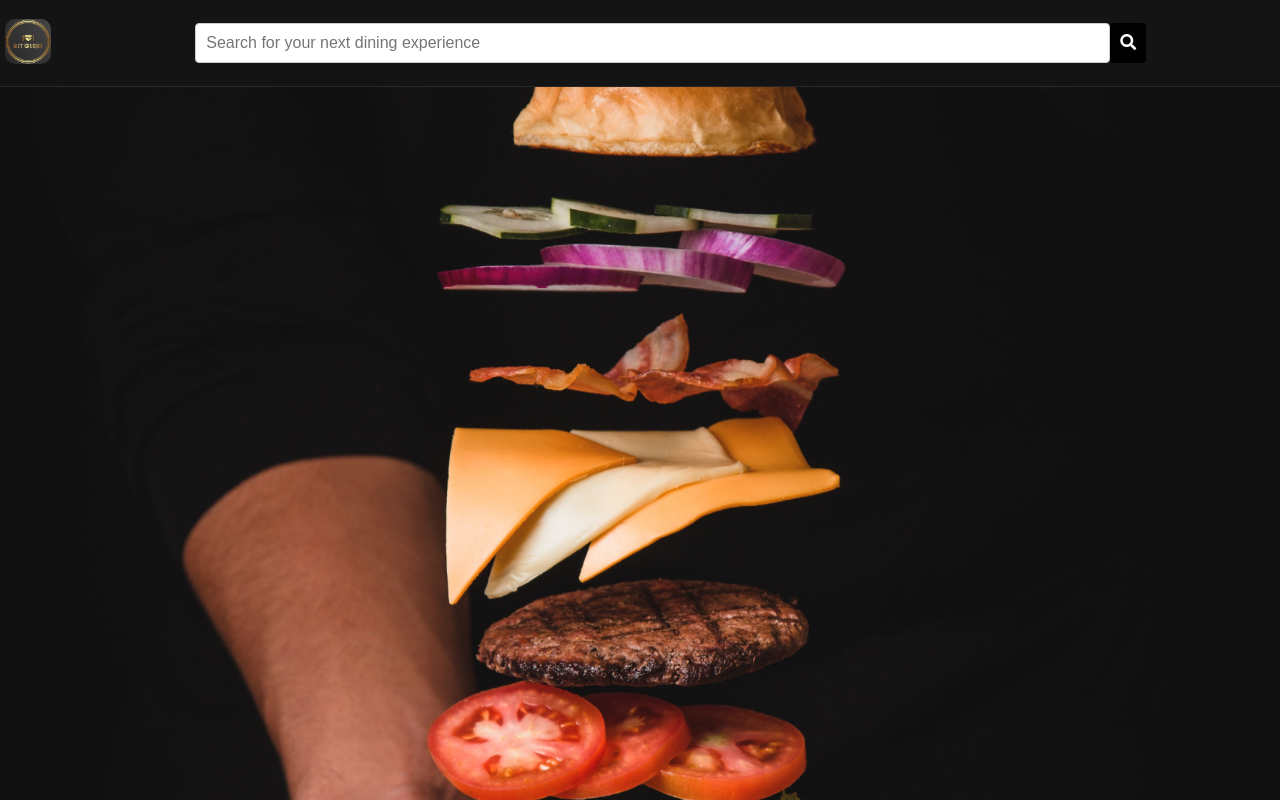
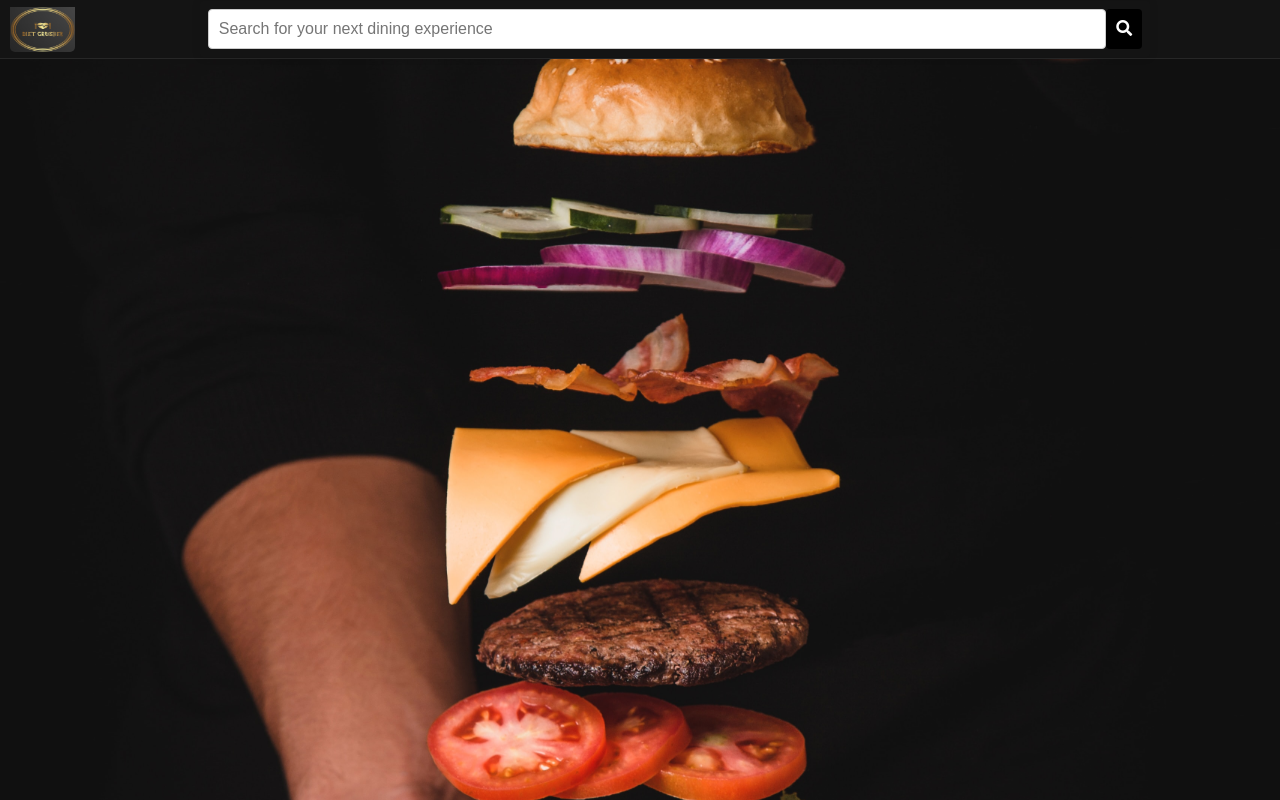
Before and after one commit to stroud91/CapStoneProject, a React (Create React App) app in the folder react-app/: page / in a window 1280 px wide. Built offline with nearby package versions, Linux system fonts and the light colour scheme; no server answers.

Commit message:
css update to make similar size

```diff
--- a/react-app/src/components/Loading/LoadingAnimation.css
+++ b/react-app/src/components/Loading/LoadingAnimation.css
@@ -7,7 +7,7 @@
 
   .loading-spinner {
     border: 5px solid #f3f3f3;
-    border-top: 5px solid #3498db;
+    border-top: 5px solid gold;
     border-radius: 50%;
     width: 50px;
     height: 50px;
--- a/react-app/src/components/Navigation/Navigation.css
+++ b/react-app/src/components/Navigation/Navigation.css
@@ -63,15 +63,16 @@ li {
 .view-business-button{
   width: calc(100% - 20px);
   background-color: red;
+  color: white;
+  padding: 8px 12px;
+  text-decoration: none;
   font-family: system-ui, -apple-system, BlinkMacSystemFont, 'Segoe UI', Roboto, Oxygen, Ubuntu, Cantarell, 'Open Sans', 'Helvetica Neue', sans-serif;
-  color: white;
-  text-decoration: none;
   font-size: medium;
-  padding: 8px 12px;  /* margin: 10px; */
   margin-bottom: 0;
   text-align: center;
   border-radius: 5px;
   transition: background-color 0.3s ease;
+  margin: 10px;
 }
 
 .view-business-button:hover {
@@ -107,6 +108,7 @@ li {
   text-align: center;
   border-radius: 5px;
   transition: background-color 0.3s ease;
+  margin: 10px;
 }
 
 .create-business-button:hover {
@@ -123,14 +125,14 @@ li {
 
 .profile-button:hover {
   border: 0;
-  background-color: #f2f2f2;
+  background-color: #464646;
 }
 
 /* Profile Dropdown Styling */
 .profile-dropdown {
   position: absolute;
   top: 100%;
-  right: 15px;
+  right: 7px;
   background-color: white;
   border: 1px solid #ccc;
   border-radius: 10px;
@@ -138,6 +140,8 @@ li {
   min-width: 200px;
   display: block;
   z-index: 999;
+
+
 }
 
 .profile-dropdown.hidden {
@@ -180,13 +184,13 @@ li {
 
 /* Modal Button Styling */
 .open-modal-button {
-  background-color: #007bff;
+  background-color: #b5a240;
   color: white;
   padding: 10px 15px;
 }
 
 .open-modal-button:hover {
-  background-color: #0056b3;
+  background-color: #262626;
 }
 
 /* Navigation Container */
@@ -194,28 +198,36 @@ li {
   display: flex;
   justify-content: space-between;
   align-items: center;
-  padding: 5px;
+  /* padding: 10px; */
   background-color: #141414;
   border-bottom: 1px solid #272727;
   position: relative;
+  padding-right: 20px;
 }
 
 .nav-left {
   display: flex;
   align-items: center;
+  margin-left: 10px;
 }
 
 .small-logo {
   height: 45px;
-  width: auto;
+  width: 65px;
   margin-right: 15px;
-  border-radius: 10px;
+  border-radius: 5px;
+  padding-top: 5px;
+  border: none;
+  color: #FFF;
+  cursor: pointer;
+  font-size: 1rem;
+  transition: background-color 0.2s;
 }
 
 /* Searchbar Style */
 .searchbar {
   flex: 1;
-  padding: 10px;
+  padding: 1px;
 
 }
 .search-bar::placeholder {
@@ -257,13 +269,14 @@ button {
   padding: 10px 20px;
   border: none;
   border-radius: 5px;
-  background-color: #007BFF;
+  background-color: #b5a240;
   color: #FFF;
   cursor: pointer;
   font-size: 1rem;
   transition: background-color 0.2s;
+
 }
 
 button:hover {
-  background-color: #0056b3;
+  background-color: #1e1e1e;
 }
--- a/react-app/src/components/OneBusiness/index.js
+++ b/react-app/src/components/OneBusiness/index.js
@@ -14,6 +14,7 @@ import "./OneBusiness.css";
 import plusImage from '../../images/plusimage.jpg'
 import { useModal } from "../../context/Modal";
 import addToCart from '../CartComponent';
+import LoadingAnimation from "../Loading";
 
 function BusinessDetails() {
 
@@ -77,7 +78,7 @@ function BusinessDetails() {
     }, [dispatch, id]);
 
     if (loading) {
-        return <div>Loading...</div>;
+        return <div><LoadingAnimation /></div>;
     }
 
     return (
```
Also changed, not shown: 1 other file (tests, documents, lock files or other folders).
